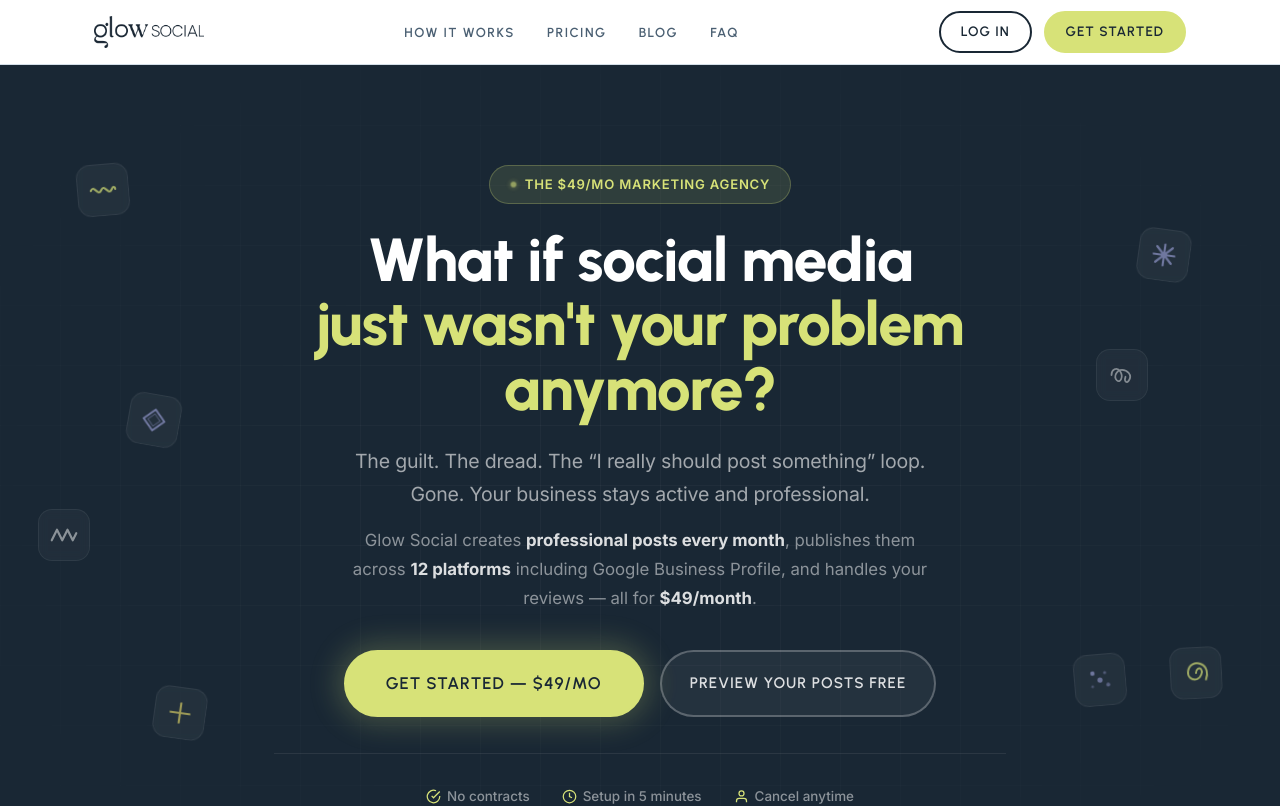
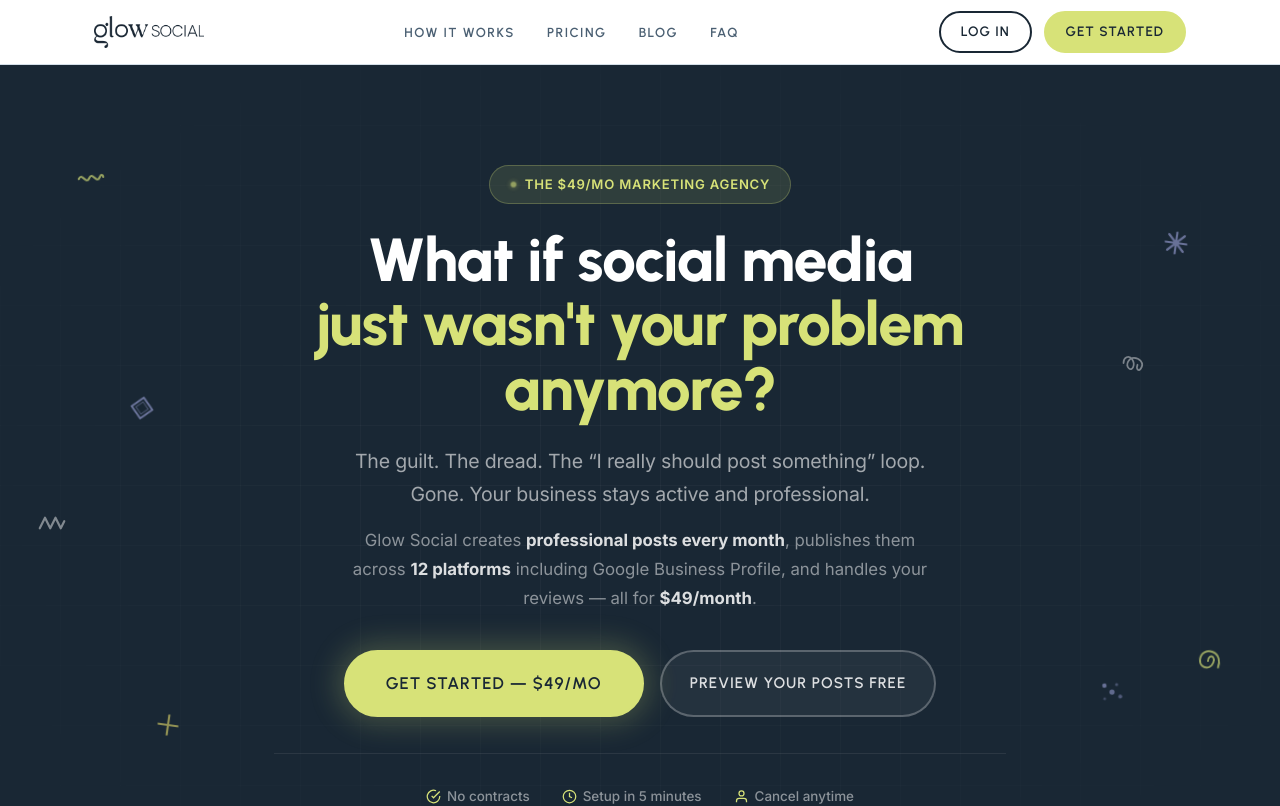
Before and after one commit to glowsocial/glowsocial.com, a Next.js app: page / in a window 1280 px wide. Shown: the top 806 px of the page. Built offline with nearby package versions, Linux system fonts and the light colour scheme.

Commit message:
style: remove boxes from hero squiggles — let them float free

```diff
--- a/app/home.css
+++ b/app/home.css
@@ -84,16 +84,10 @@
 
 .hero-icon {
   position: absolute;
-  width: 52px;
-  height: 52px;
-  border-radius: 14px;
-  background: rgba(255,255,255,0.05);
-  border: 1px solid rgba(255,255,255,0.09);
-  backdrop-filter: blur(4px);
   display: flex;
   align-items: center;
   justify-content: center;
-  opacity: 0.7;
+  opacity: 0.65;
 }
 
 .hero-icon:nth-child(1) { top: 12%; left: 6%;  animation: iconDrift1 7s ease-in-out infinite; }
```
